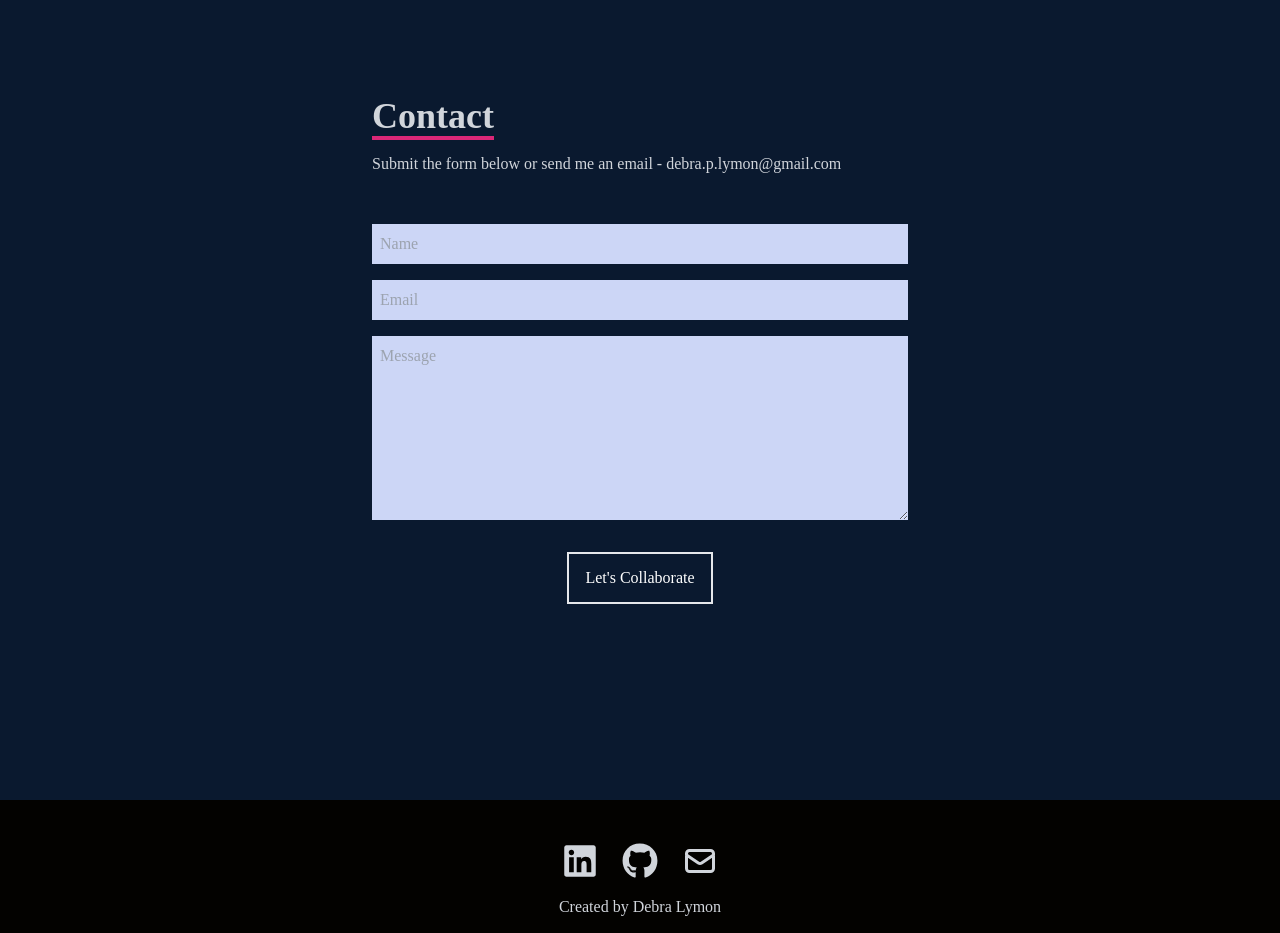
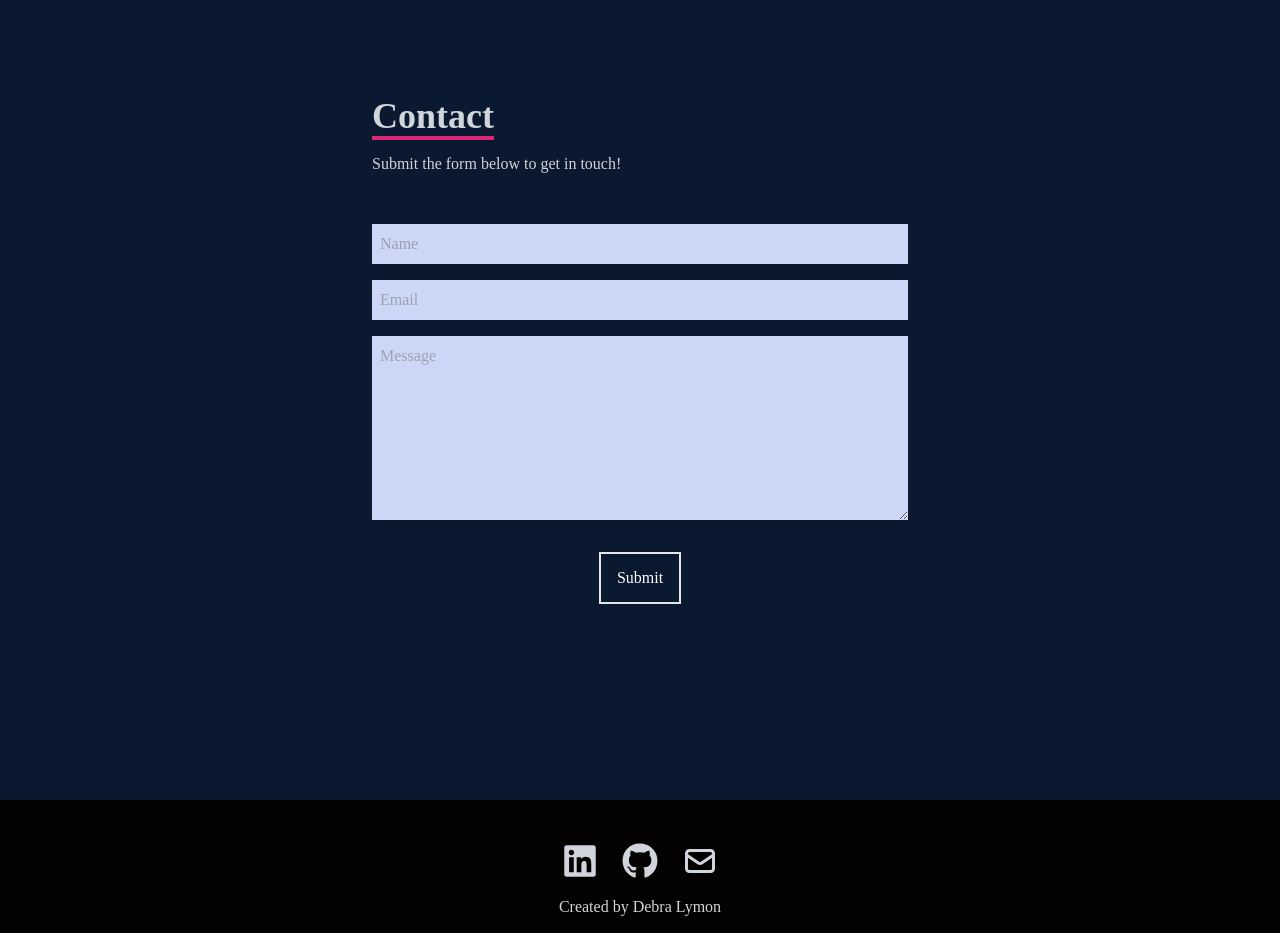
Before and after one commit to dbpl566/dbpl566.github.io, a React (Create React App) app: page / in a window 1280 px wide. Shown: the part 2400-3333 px from the top of the page. Built offline with nearby package versions, Linux system fonts and the light colour scheme.

Commit message:
connecting contact form to getform

```diff
--- a/src/components/Contact.jsx
+++ b/src/components/Contact.jsx
@@ -3,15 +3,15 @@
 const Contact = () => {
   return (
     <div name='Contact' className='w-full md:h-screen bg-[#0a192f] flex flex-col justify-center items-center pt-16'>
-      <form method='POST' action="/" className='flex flex-col max-w-[600px] w-full h-full p-8'>
+      <form method='POST' action="https://getform.io/f/ac1d1f96-ae3e-4582-b9cc-d3f82dc3e482" className='flex flex-col max-w-[600px] w-full h-full p-8'>
           <div className='pb-8'>
               <p className='text-4xl font-bold inline border-b-4 border-pink-600 text-gray-300'>Contact</p>
-              <p className='text-gray-300 py-4'>Submit the form below or send me an email - debra.p.lymon@gmail.com</p>
+              <p className='text-gray-300 py-4'>Submit the form below to get in touch!</p>
           </div>
           <input className='bg-[#ccd6f6] p-2' type="text" placeholder='Name' name='name' />
           <input className='my-4 p-2 bg-[#ccd6f6]' type="email" placeholder='Email' name='email' />
           <textarea className='bg-[#ccd6f6] p-2' name="message" rows="7" placeholder='Message'></textarea>
-          <button className='text-white border-2 hover:bg-pink-600 hover:border-pink-600 px-4 py-3 my-8 mx-auto flex items-center'>Let's Collaborate</button>
+          <button className='text-white border-2 hover:bg-pink-600 hover:border-pink-600 px-4 py-3 my-8 mx-auto flex items-center'>Submit</button>
       </form>
     </div>
   )
```
